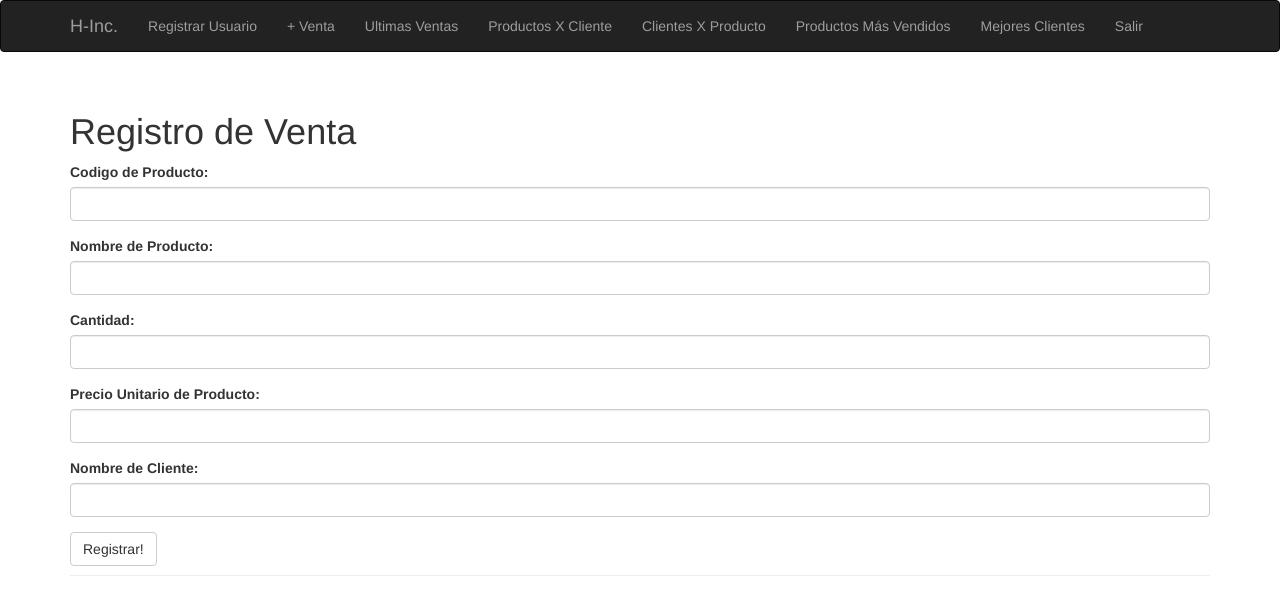
After one commit to marchettime/Paradigmas-Final, a Flask app: page /AddSale in a window 1280 px wide. The commit adds this page. Shown: the top 615 px of the page. Run offline with Flask 2, Linux system fonts and the light colour scheme; the visitor is signed in with stand-in values (Sample User, id 1); some libraries are stand-ins or nearby versions.

Commit message:
ALTA DE VENTA
Hay que revisar el ingreso de los saltos de linea en como graba el archivo. Se hace despelote por ser Windows Unix O Mac y ahi rompe. Controlar al lelgar!

Ya tiene las ultimas ventas y se graba el registro y ven las ultimas 5 ventas.

```diff
--- a/app.py
+++ b/app.py
@@ -6,7 +6,7 @@ from flask import Flask, render_template, redirect, url_for, flash, session, req
 from flask_bootstrap import Bootstrap
 # from flask_moment import Moment | Comentado por Colombo
 from flask_script import Manager
-from forms import LoginForm, SaludarForm, RegistrarForm, BuscarForm # , BuscarOpcionForm
+from forms import LoginForm, SaludarForm, RegistrarForm, BuscarForm, AltaVentaForm
 #Import para verificar si existe el archivo ventas que vamos a usar para procesar:
 import os.path
 #Generamos un archivo que tenga las clases generadas por nosotros y las cargamos para su uso con un from
@@ -24,11 +24,13 @@ app.config['SECRET_KEY'] = 'un string que funcione como llave'
 tablaRegistros = None
 tablaFiltrada = None
 ultimasVentas = None
-mensajesErrores = []
+mensajesErroresArchivo = []
+mensajesErroresAltaVenta = []
+cabeceras = ['','','','',''] #Lo defino global adrede porque lo tengo que tener en cuenta al momento de grabar!
 
 @app.route('/')
 def index():
-    return render_template('index.html', fecha_actual=datetime.utcnow(), errores = mensajesErrores)
+    return render_template('index.html', fecha_actual=datetime.utcnow(), errores = mensajesErroresArchivo)
 
 
 @app.errorhandler(404)
@@ -41,8 +43,12 @@ def error_interno(e):
     return render_template('500.html'), 500
 
 
+
 @app.route('/ingresar', methods=['GET', 'POST'])
 def ingresar():
+    tablaRegistros = cargaArchivo()
+    if tablaRegistros != None:
+            ultimasVentas = reversed(tablaRegistros[len(tablaRegistros)-5:])
     if 'username' not in session:
         formulario = LoginForm()
         if formulario.validate_on_submit():
@@ -53,17 +59,22 @@ def ingresar():
                     if formulario.usuario.data == registro[0] and formulario.password.data == registro[1]:
                         flash('Bienvenido') #flash es cola de mensaje
                         session['username'] = formulario.usuario.data
-                        if len(mensajesErrores) == 0:
-                            return render_template('ingresado.html', ultimasVentas = ultimasVentas)
+                        if len(mensajesErroresArchivo) == 0:
+                            return render_template('LatestSales.html', ultimasVentas = ultimasVentas)
                         else:
-                            return render_template('ingresado.html', errores = mensajesErrores)
+                            return render_template('ingresado.html', errores = mensajesErroresArchivo)
                     registro = next(archivo_csv, None)
                 else:
                     flash('Revisá nombre de usuario y contraseña')
                     return redirect(url_for('ingresar'))
         return render_template('login.html', formulario=formulario)
     else:
-        return render_template('ingresado.html', ultimasVentas = ultimasVentas, errores = mensajesErrores)
+        if len(mensajesErroresArchivo) == 0:
+            return render_template('LatestSales.html', ultimasVentas = ultimasVentas)
+        else:
+            return render_template('ingresado.html', errores = mensajesErroresArchivo)
+        #return render_template('ingresado.html', errores = mensajesErroresArchivo)
+        #return render_template('ingresado.html', ultimasVentas = ultimasVentas, errores = mensajesErroresArchivo)
 
 
 @app.route('/registrar', methods=['GET', 'POST'])
@@ -80,7 +91,7 @@ def registrar():
                 return redirect(url_for('ingresar'))
             else:
                 flash('Las passwords no matchean')
-        return render_template('registrar.html', form=formulario, errores = mensajesErrores)
+        return render_template('registrar.html', form=formulario, errores = mensajesErroresArchivo)
     else:
         return render_template('sin_permiso.html')
 
@@ -101,13 +112,76 @@ def logout():
     else:
         return render_template('sin_permiso.html')
 
+###INICIO DE FINAL###
+@app.route('/LatestSales', methods=['GET','POST'])
+def ultimasVentas():
+    if 'username' in session:
+        tablaRegistros = cargaArchivo()
+        if len(mensajesErroresArchivo) == 0:
+            if tablaRegistros != None: #Si la lista del archivo no devuelve vacio, mostramos la data:
+                ultimasVentas = reversed(tablaRegistros[len(tablaRegistros)-5:])
+            return render_template('LatestSales.html', ultimasVentas = ultimasVentas)
+        else:
+            return render_template('sin_datos.html', errores = mensajesErroresArchivo)
+    else:
+        return render_template('sin_permiso.html')
+
+@app.route('/AddSale', methods=['GET', 'POST'])
+def agregarVenta():
+    if 'username' in session:
+        formulario = AltaVentaForm()
+        if request.method == 'GET':
+            formulario = AltaVentaForm()
+            return render_template('AddSale.html', formulario=formulario)
+        else:
+            if request.method == 'POST' and formulario.validate():
+                venta = LineaTabla('','','','','')
+                ventaOrdenado = ['','','','','']
+                venta.codigo = formulario.codigo.data
+                venta.producto = formulario.producto.data
+                venta.cantidad = formulario.cantidad.data
+                venta.precioUnitario = formulario.precio.data
+                venta.cliente = formulario.nombreCliente.data
+                print('CODIGO: {0} | PRODUCTO: {1} | CANTIDAD: {2} | PRECIO: {3} | CLIENTE: {4}'.format(venta.codigo,venta.producto,venta.cantidad,venta.precioUnitario,venta.cliente))
+                i = 0
+                while i < 5:
+                    if cabeceras[i] == 'CODIGO':
+                        ventaOrdenado[i] = venta.codigo
+                    elif cabeceras[i] == 'PRODUCTO':
+                        ventaOrdenado[i] = venta.producto
+                    elif cabeceras[i] == 'CLIENTE':
+                        ventaOrdenado[i] = venta.cliente
+                    elif cabeceras[i] == 'CANTIDAD':
+                        ventaOrdenado[i] = venta.cantidad
+                    elif cabeceras[i] == 'PRECIO':
+                        ventaOrdenado[i] = venta.precioUnitario
+                    i = i + 1
+
+                pre = 0
+                while pre < 5:
+                    print('CABECERA: {0} | DATO FORMULARIO: {1}'.format(cabeceras[pre],ventaOrdenado[pre]))
+                    pre = pre + 1
+                #COPIA DE ALTA DE USUARIOS
+                with open('ventas', 'a+') as archivo:
+                    archivo_csv = csv.writer(archivo)
+                    registro = [ventaOrdenado[0],ventaOrdenado[1],ventaOrdenado[2],ventaOrdenado[3],ventaOrdenado[4]]
+                    archivo_csv.writerow(registro)
+                flash('Venta registrada con éxito!')
+                return redirect(url_for('LatestSales'))
+                #return render_template('LatestSales.html', ultimasVentas = ultimasVentas)
+            else:
+                return render_template('AddSale.html', formulario=formulario)
+    else:
+        return render_template('sin_permiso.html')
+
 
 ###INICIO DE PARCIAL###
 #/ProdsByClient - Productos por Cliente
 @app.route('/ProdsByClient', methods=['GET','POST'])
 def productosPorCliente():
     if 'username' in session:
-        if len(mensajesErrores) == 0:
+        tablaRegistros = cargaArchivo()
+        if len(mensajesErroresArchivo) == 0:
             formularioBuscar = BuscarForm()
             #
             #Me baso en buscar si se completo una seleccion mediante el post
@@ -133,7 +207,7 @@ def productosPorCliente():
                 flash('Recuerde que el filtro debe contener al menos 3 caracteres')
                 return render_template('ProdsByClient.html', formulario=formularioBuscar)
         else:
-            return render_template('sin_datos.html', errores = mensajesErrores)
+            return render_template('sin_datos.html', errores = mensajesErroresArchivo)
     else:
         return render_template('sin_permiso.html')
 
@@ -141,7 +215,8 @@ def productosPorCliente():
 @app.route('/ClientsByProd', methods=['GET','POST'])
 def clientesPorProducto():
     if 'username' in session:
-        if len(mensajesErrores) == 0:
+        tablaRegistros = cargaArchivo()
+        if len(mensajesErroresArchivo) == 0:
             formularioBuscar = BuscarForm()
             #
             #Me baso en buscar si se completo una seleccion mediante el post
@@ -167,7 +242,7 @@ def clientesPorProducto():
                 flash('Recuerde que el filtro debe contener al menos 3 caracteres')
                 return render_template('ClientsByProd.html', formulario=formularioBuscar)
         else:
-            return render_template('sin_datos.html', errores = mensajesErrores)
+            return render_template('sin_datos.html', errores = mensajesErroresArchivo)
     else:
         return render_template('sin_permiso.html')
 
@@ -176,7 +251,8 @@ def clientesPorProducto():
 @app.route('/MostSoldProds', methods=['GET'])
 def productosMasVendidos():
     if 'username' in session:
-        if len(mensajesErrores) == 0:
+        tablaRegistros = cargaArchivo()
+        if len(mensajesErroresArchivo) == 0:
             #Buscar segun suma!
             #Paso a un array las cantidades y los codigos de productos para mapearlos con el numpy. Es buena practica? Y... por ahora no se me ocurre otra.
             listaProds = []
@@ -191,7 +267,7 @@ def productosMasVendidos():
 
             return render_template('MostSoldProds.html', filas=listaProds)
         else:
-            return render_template('sin_datos.html', errores = mensajesErrores)
+            return render_template('sin_datos.html', errores = mensajesErroresArchivo)
     else:
         return render_template('sin_permiso.html')
 
@@ -200,7 +276,8 @@ def productosMasVendidos():
 @app.route('/BestClients', methods=['GET'])
 def mejoresClientes():
     if 'username' in session:
-        if len(mensajesErrores) == 0:
+        tablaRegistros = cargaArchivo()
+        if len(mensajesErroresArchivo) == 0:
             #Buscar segun suma!
             #Paso a un array las cantidades y los codigos de productos para mapearlos con el numpy. Es buena practica? Y... por ahora no se me ocurre otra.
             listaClientes = []
@@ -215,17 +292,18 @@ def mejoresClientes():
 
             return render_template('BestClients.html', filas=listaClientes)
         else:
-            return render_template('sin_datos.html', errores = mensajesErrores)
+            return render_template('sin_datos.html', errores = mensajesErroresArchivo)
     else:
         return render_template('sin_permiso.html')
 
 
 def cargaArchivo(): #Guardamos el archivo en una Matriz
     #generar matriz de datos | Cabeceras: CODIGO,PRODUCTO,CLIENTE,CANTIDAD,PRECIO
-    cabeceras = ['','','','','']
+
     nroLinea = -1
     muestra = LineaTabla('','','','','')
     listaDelArchivo = []
+    mensajesErroresArchivo.clear()
 
     with open('ventas') as archivo: #carga de archivo de ventas
         archivo_csv = csv.reader(archivo)
@@ -257,7 +335,7 @@ def cargaArchivo(): #Guardamos el archivo en una Matriz
                                 muestra.precioUnitario=registro[i]
                         else:
                             msjError = 'La columna informada no corresponde a un valor esperado'
-                            mensajesErrores.append(msjError)
+                            mensajesErroresArchivo.append(msjError)
                             print(mensaje)
                         i = i + 1
                     if muestra.codigo != '' and muestra.producto != '' and  muestra.cliente != '' and  muestra.cantidad != '' and  muestra.precioUnitario != '':
@@ -270,7 +348,7 @@ def cargaArchivo(): #Guardamos el archivo en una Matriz
     if len(listaDelArchivo)< nroLinea:
         mensaje = "Registros en Archivo: {0} | Registros Procesados OK: {1}".format(nroLinea, len(listaDelArchivo))
         #mensaje = ("Registros en Archivo:", nroLinea, "| Registros Procesados OK:", len(listaDelArchivo))
-        mensajesErrores.append(mensaje)
+        mensajesErroresArchivo.append(mensaje)
         return None
     else:
         return listaDelArchivo
@@ -279,7 +357,7 @@ def cargaArchivo(): #Guardamos el archivo en una Matriz
 def validacionCantidadColumnas(registro, nroLinea): #Que sean 5. Y, que ninguna sea repetida.
     if len(registro) != 5:
         msjError = "Error en cantidad de columnas en la linea {0}!".format(nroLinea)
-        mensajesErrores.append(msjError)
+        mensajesErroresArchivo.append(msjError)
         print(msjError)
         return False
     return True
@@ -290,7 +368,7 @@ def validacionCampoCodigo(campo, nroLinea): #Valida el formato no admite nulo y
         return True
     else:
         msjError = ("El campo \"CÓDIGO\" de la Línea {0} no cumple con el formato necesario!".format(nroLinea))
-        mensajesErrores.append(msjError)
+        mensajesErroresArchivo.append(msjError)
         return False
 
 def validacionCampoCantidad(campo, nroLinea): #Sólo pueden haber enteros
@@ -299,7 +377,7 @@ def validacionCampoCantidad(campo, nroLinea): #Sólo pueden haber enteros
     else:
         #print("El campo \"CANTIDAD\" de la Línea {0} no cumple con el formato necesario!".format(nroLinea))
         msjError = ("El campo \"CANTIDAD\" de la Línea {0} no cumple con el formato necesario!".format(nroLinea))
-        mensajesErrores.append(msjError)
+        mensajesErroresArchivo.append(msjError)
         return False
 
 def validacionCampoPrecio(campo, nroLinea): #Flotante con 2 decimales
@@ -308,25 +386,25 @@ def validacionCampoPrecio(campo, nroLinea): #Flotante con 2 decimales
     else:
         #print("El campo \"PRECIO\" de la Línea {0} no cumple con el formato necesario!".format(nroLinea))
         msjError = ("El campo \"PRECIO\" de la Línea {0} no cumple con el formato necesario!".format(nroLinea))
-        mensajesErrores.append(msjError)
+        mensajesErroresArchivo.append(msjError)
         return False
+
 
 if __name__ == "__main__":
     # app.run(host='0.0.0.0', debug=True)
-
     if os.path.isfile('ventas'): #Con esta libreria nos permite verificar la existencia del archivo
         tablaRegistros = cargaArchivo()
-        if tablaRegistros != None: #Si la lista del archivo no devuelve vacio, mostramos la data:
-            ultimasVentas = reversed(tablaRegistros[len(tablaRegistros)-10:])
+        if tablaRegistros != None: #!= None: Si la lista del archivo no devuelve vacio, mostramos la data:
+            ultimasVentas = reversed(tablaRegistros[len(tablaRegistros)-5:])
         else:
             print("No se pudo procesar el archivo!!!")
-            #mensajesErrores.append("No se pudo procesar el archivo!!!")
+            #mensajesErroresArchivo.append("No se pudo procesar el archivo!!!")
     else:
         #print("El archivo no existe")
-        mensajesErrores.append("El archivo no existe")
+        mensajesErroresArchivo.append("El archivo no existe")
 
     #Impresion de errores por consola que se hayan acumulado. Ojo, esto nos va a servir para controlar los errores generales
-    for error in mensajesErrores:
+    for error in mensajesErroresArchivo:
         print(error)
-
+    #refreshArchivo()
     manager.run() #Cargado todo, inicializamos el servidor.
--- a/forms.py
+++ b/forms.py
@@ -1,6 +1,6 @@
 from flask_wtf import FlaskForm
-from wtforms import StringField, SubmitField, PasswordField, validators
-from wtforms.validators import Required, Length
+from wtforms import StringField, SubmitField, PasswordField, DecimalField, IntegerField, validators
+from wtforms.validators import Required, Length, Regexp, NumberRange
 
 
 class LoginForm(FlaskForm):
@@ -8,11 +8,9 @@ class LoginForm(FlaskForm):
     password = PasswordField('Contraseña', validators=[Required()])
     enviar = SubmitField('Ingresar')
 
-
 class SaludarForm(FlaskForm):
     usuario = StringField('Nombre: ', validators=[Required()])
     enviar = SubmitField('Saludar')
-
 
 class RegistrarForm(LoginForm):
     password_check = PasswordField('Verificar Contraseña', validators=[Required()])
@@ -22,7 +20,10 @@ class BuscarForm(FlaskForm):
     palabra = StringField(u'Ingrese su filtro:', validators=[Required(),Length(min=3)])
     enviar = SubmitField('Buscar')
 
-#class BuscarOpcionForm(FlaskForm, opciones):
-    #palabra = StringField(u'Ingrese su filtro:', validators=[Required(),Length(min=6, message=('Too short for an email address?'))])
-    #opcion = SelectedField('Valores encontrado:', choiches=[opciones])
-    #enviar = SubmitField('Buscar')
+class AltaVentaForm(FlaskForm):
+    codigo = StringField(u'Codigo de Producto:', validators=[Required(), Regexp('[A-Z]+[A-Z]+[A-Z]+[0-9]+[0-9]+[0-9]+',message='Debe cumplir con el formato: 3 letras mayúsculas y 3 números'), Length(min=6, max=6, message='No cumple con el largo necesario')])
+    producto = StringField(u'Nombre de Producto:', validators=[Required()])
+    cantidad = IntegerField(u'Cantidad:', validators=[Required(), NumberRange(min=1)])
+    precio = DecimalField('Precio Unitario de Producto: ', places=2, rounding=None, use_locale=False, validators=[Required()])
+    nombreCliente = StringField(u'Nombre de Cliente:', validators=[Required()])
+    enviar = SubmitField('Registrar!')
--- /dev/null
+++ b/templates/AddSale.html
@@ -0,0 +1,13 @@
+{% extends "base.html" %}
+{% import "bootstrap/wtf.html" as wtf %}
+
+{% block title %}Alta de Venta{% endblock %}
+
+{% block page_content %}
+<div class="page-header">
+    <h1>Registro de Venta</h1>
+
+	{{ wtf.quick_form(formulario) }}
+
+</div>
+{% endblock %}
--- a/templates/base.html
+++ b/templates/base.html
@@ -23,12 +23,14 @@
         <div class="navbar-collapse collapse">
 			{% if session['username'] %}
 			<ul class="nav navbar-nav">
-                <li><a href="/">Inicio</a></li>
+                <!--<li><a href="/">Inicio</a></li>-->
 				{% if session['username'] == 'admin' %}
 					<li><a href="/registrar">Registrar Usuario</a></li>
 				{% endif %}
 				<!--Accesos a tablas (logueado)-->
 				{% if errores|length == 0  %}
+				<li><a href="/AddSale">+ Venta</a></li>
+				<li><a href="/LatestSales">Ultimas Ventas</a></li>
 				<li><a href="/ProdsByClient">Productos X Cliente</a></li>
 				<li><a href="/ClientsByProd">Clientes X Producto</a></li>
 				<li><a href="/MostSoldProds">Productos Más Vendidos</a></li>
@@ -63,3 +65,7 @@
 {% block scripts %}
 {{ super() }}
 {% endblock %}
+
+{% block footer %}
+    Copyright 2018 <a href="http://google.com">ENTRA A GOOGLE!</a>.
+{% endblock %}
```
Also changed, not shown: templates/LatestSales.html (added, +45 -0 lines), templates/ingresado.html (+1 -31 lines), 2 other files.
